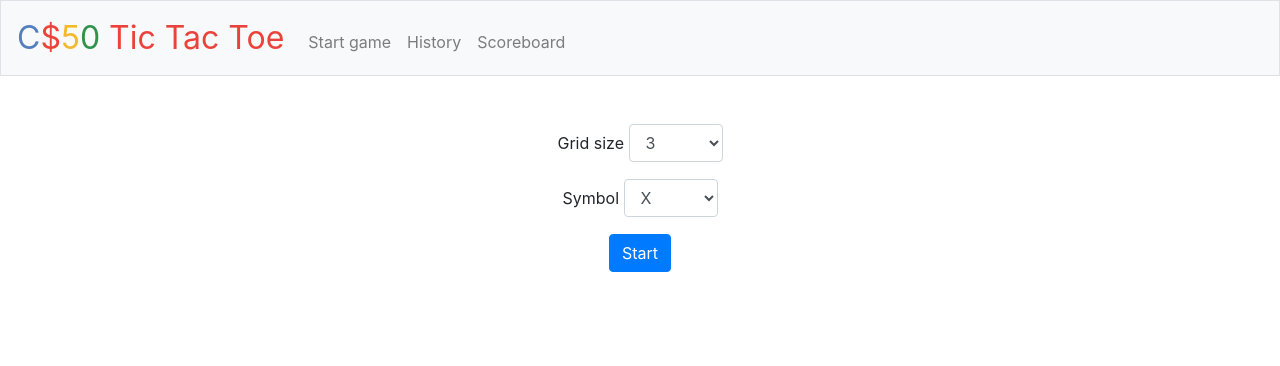
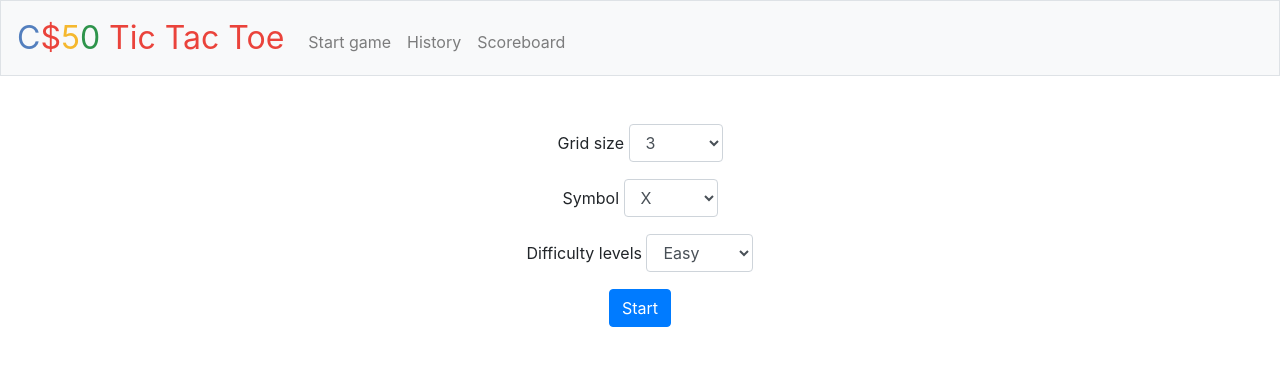
Before and after one commit to tranhuechi95/TicTacToe, a Flask app: page /startgame in a window 1280 px wide. Shown: the top 366 px of the page. Run offline with Flask 2, Linux system fonts and the light colour scheme; some libraries are stand-ins or nearby versions.

Commit message:
Added a form for difficutly level

```diff
--- a/app/templates/startgame.html
+++ b/app/templates/startgame.html
@@ -28,6 +28,18 @@
           </select>
         </div>
 
+        <div class="form-group">
+          <label for="level">Difficulty levels</label>
+          <select class="selectpicker form-control" name="symbol" id="symbol">
+              <option disabled>Select</option>
+            <!-- add a for loop here to loop through all the available stock -->
+              <option>Easy</option>
+              <option>Medium</option>
+              <option>Insane</option>
+          </select>
+        </div>
+
         <button class="btn btn-primary" type="submit">Start</button>
     </form>
+
 {% endblock %}
```
Also changed, not shown: app/templates/layout.html (line endings or trailing spaces).
